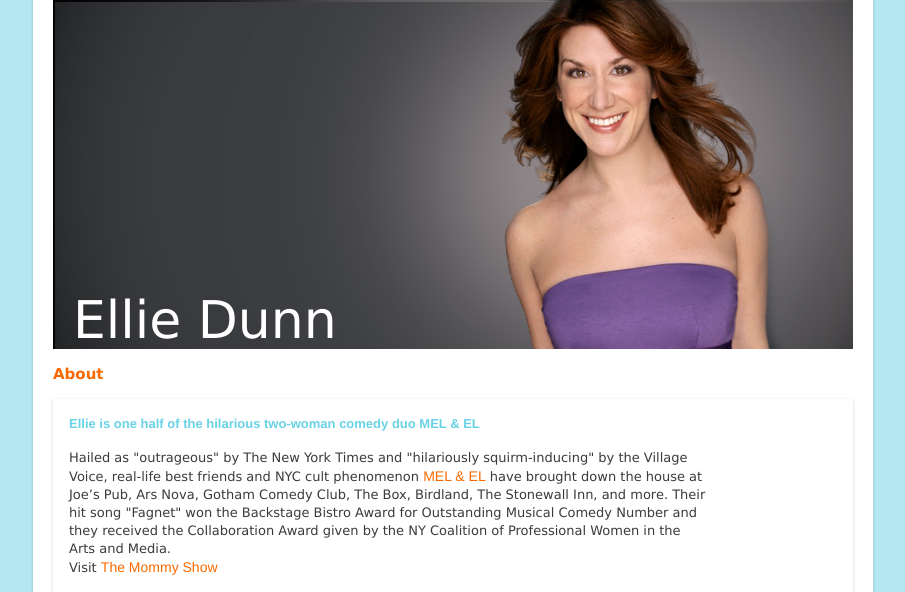
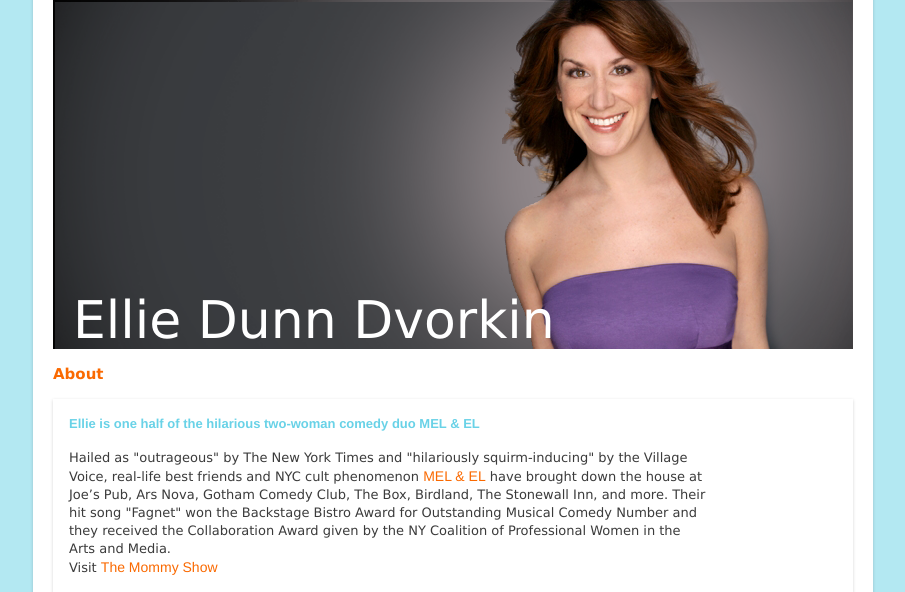
Before and after one commit to dunnjo98/ellie_FINAL, a PHP site: page /?s=success in a window 1280 px wide. Shown: the part 41-633 px from the top of the page, without its empty margins (187-1092 px from the left). Run offline with PHP 8.4, Linux system fonts and the light colour scheme; some libraries are stand-ins or nearby versions.

Commit message:
Update index.php

```diff
--- a/index.php
+++ b/index.php
@@ -42,7 +42,7 @@
 	</div>
 
 	<div class="header_div">
-		<div class="name"><p>Ellie Dunn</p></div>
+		<div class="name"><p>Ellie Dunn Dvorkin</p></div>
 	</div>
 <h1 id="about">About</h1>
 	<div class="about clearfix">
```
